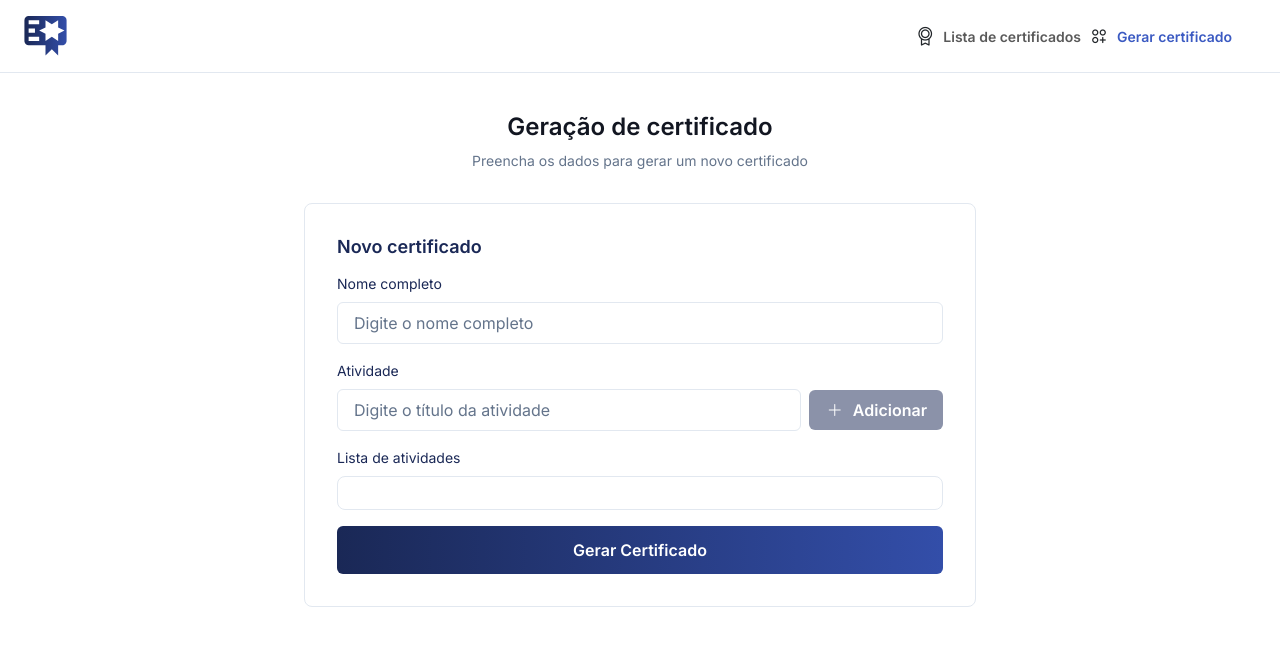
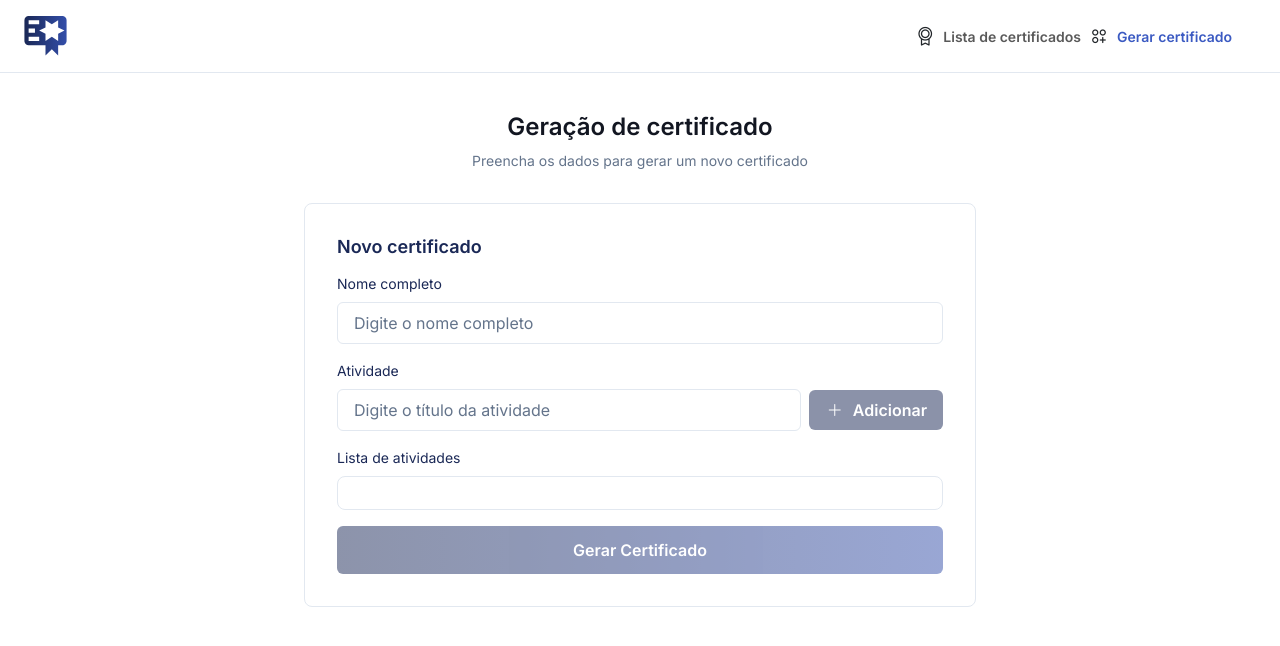
Before and after one commit to gladistory/gerador-certificados, an Angular app: page /gerador-certificados in a window 1280 px wide. Shown: the top 646 px of the page. Built offline with nearby package versions, Linux system fonts and the light colour scheme.

Commit message:
ajustes validações

```diff
--- a/src/app/components/pages/geracao-certificados/geracao-certificados.html
+++ b/src/app/components/pages/geracao-certificados/geracao-certificados.html
@@ -20,8 +20,8 @@
             <div class="form-group mb-3">
                 <label for="atividade" class="form-label">Atividade</label>
                 <div class="d-flex align-items-center">
-                    <input [(ngModel)]="certificado.atividades" #atividadeRef="ngModel" maxlength="50" required
-                        name="atividade" id="atividade" type="text" class="form-custom-control"
+                    <input [(ngModel)]="atividade" #atividadeRef="ngModel" maxlength="50" required name="atividade"
+                        id="atividade" type="text" class="form-custom-control"
                         placeholder="Digite o título da atividade">
                     <app-secundary-button (click)="addAtividade()" [textSecundaryButton]="'Adicionar'"
                         [icon]="'ph ph-plus'" [disabled]="atividadeRef.invalid!"></app-secundary-button>
@@ -38,7 +38,7 @@
                     </ul>
                 </div>
             </div>
-            <app-primary-button [disabled]="validateForm()" (click)="submitForm()"
+            <app-primary-button [disabled]="!validateForm()" (click)="submitForm()"
                 [textPrimaryButton]="'Gerar Certificado'"></app-primary-button>
         </form>
     </div>
```
